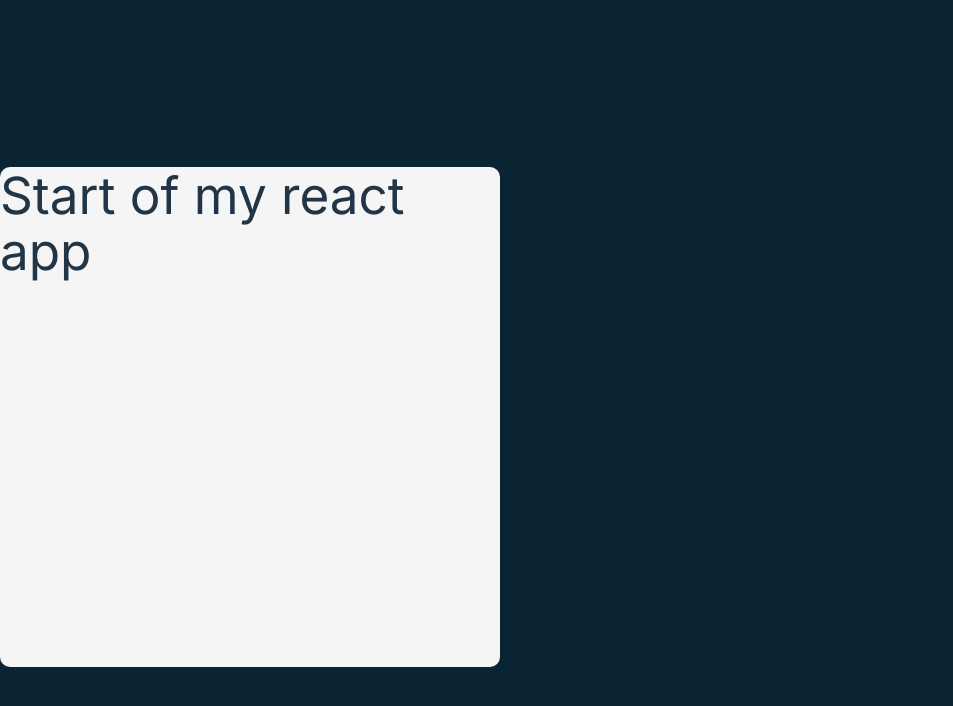
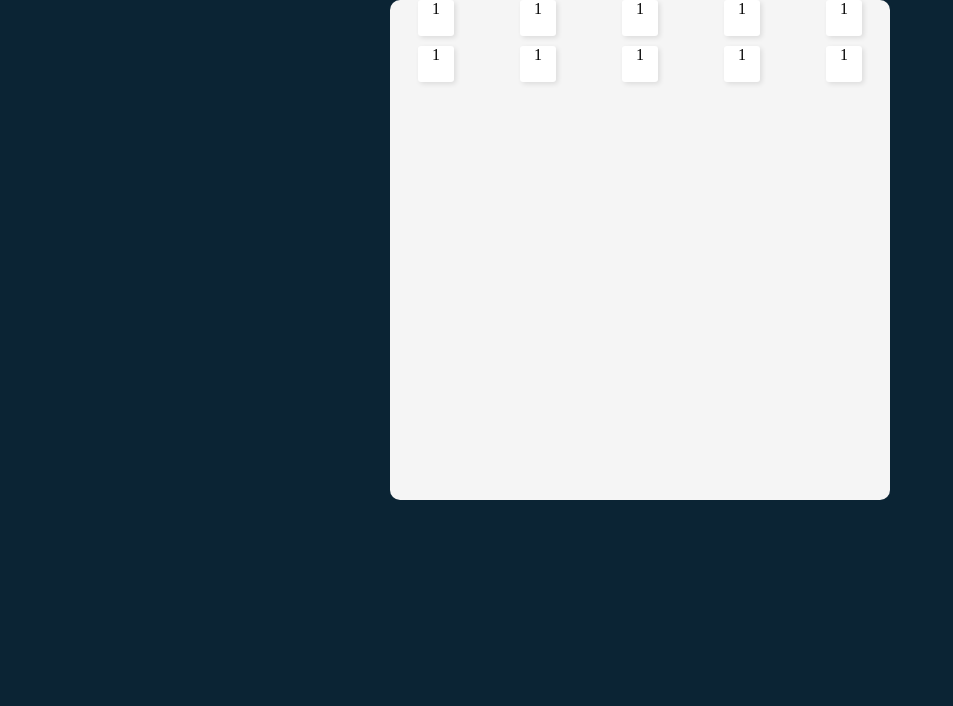
Before and after one commit to Tesha-R/react-tenzies, a React (Vite) app: page / in a window 1280 px wide. Shown: the top 706 px of the page, without its empty margins (0-953 px from the left). Built offline with nearby package versions, Linux system fonts and the light colour scheme.

Commit message:
Add Die component

```diff
--- a/src/App.css
+++ b/src/App.css
@@ -6,8 +6,8 @@ body {
   margin: 0;
   background-color: #0B2434;
   display: flex;
-  justify-items: center;
   align-items: center;
+  justify-content: center;
 }
 
 .main-el {
@@ -16,3 +16,22 @@ body {
   height: 500px;
   border-radius: 10px;
 }
+
+
+.die-el {
+  display: grid;
+  grid-template-columns: repeat(5, 1fr);
+  grid-template-rows: repeat(2, 1fr);
+  grid-column-gap: 10px;
+  grid-row-gap: 10px;
+  justify-items: center;
+}
+
+.die-item {
+  background-color: #ffffff;
+  width: 36px;
+  height: 36px;
+  border-radius: 3px;
+  box-shadow: 2px 2px 5px rgba(0, 0, 0, .1);
+  text-align: center;
+}
--- a/src/App.jsx
+++ b/src/App.jsx
@@ -1,27 +1,9 @@
-import { useState } from 'react';
-
-/**
- * Challenge:
- *
- * - Create a Die component that takes a `value` prop
- * - Render 10 instances of the Die component (manually)
- *      - Provide a number between 1-6 for the value on each
- *        for now
- * - Style the <main> and <Die> components
- *   to look like they do in the slide
- *      - Hints: Create a container to hold the 10 instances
- *        of the Die component, and use CSS Grid to lay them
- *        out evenly in 2 rows of 5 columns
- *      - Use flexbox on main to center the dice container
- *        in the center of the page
- */
+import Die from './Die';
 
 function App() {
-  const [count, setCount] = useState(0);
-
   return (
     <div className="main-el">
-      <h1>Start of my react app</h1>
+      <Die />
     </div>
   );
 }
--- /dev/null
+++ b/src/Die.jsx
@@ -0,0 +1,18 @@
+function Die(props) {
+  return (
+    <div className="die-el">
+      <div className="die-item">1</div>
+      <div className="die-item">1</div>
+      <div className="die-item">1</div>
+      <div className="die-item">1</div>
+      <div className="die-item">1</div>
+      <div className="die-item">1</div>
+      <div className="die-item">1</div>
+      <div className="die-item">1</div>
+      <div className="die-item">1</div>
+      <div className="die-item">1</div>
+    </div>
+  );
+}
+
+export default Die;
--- a/src/index.css
+++ /dev/null
@@ -1,70 +0,0 @@
-:root {
-  font-family: Inter, Avenir, Helvetica, Arial, sans-serif;
-  font-size: 16px;
-  line-height: 24px;
-  font-weight: 400;
-
-  color-scheme: light dark;
-  color: rgba(255, 255, 255, 0.87);
-  background-color: #242424;
-
-  font-synthesis: none;
-  text-rendering: optimizeLegibility;
-  -webkit-font-smoothing: antialiased;
-  -moz-osx-font-smoothing: grayscale;
-  -webkit-text-size-adjust: 100%;
-}
-
-a {
-  font-weight: 500;
-  color: #646cff;
-  text-decoration: inherit;
-}
-a:hover {
-  color: #535bf2;
-}
-
-body {
-  margin: 0;
-  display: flex;
-  place-items: center;
-  min-width: 320px;
-  min-height: 100vh;
-}
-
-h1 {
-  font-size: 3.2em;
-  line-height: 1.1;
-}
-
-button {
-  border-radius: 8px;
-  border: 1px solid transparent;
-  padding: 0.6em 1.2em;
-  font-size: 1em;
-  font-weight: 500;
-  font-family: inherit;
-  background-color: #1a1a1a;
-  cursor: pointer;
-  transition: border-color 0.25s;
-}
-button:hover {
-  border-color: #646cff;
-}
-button:focus,
-button:focus-visible {
-  outline: 4px auto -webkit-focus-ring-color;
-}
-
-@media (prefers-color-scheme: light) {
-  :root {
-    color: #213547;
-    background-color: #ffffff;
-  }
-  a:hover {
-    color: #747bff;
-  }
-  button {
-    background-color: #f9f9f9;
-  }
-}
--- a/src/main.jsx
+++ b/src/main.jsx
@@ -1,7 +1,6 @@
 import React from 'react';
 import ReactDOM from 'react-dom/client';
 import App from './App';
-import './index.css';
 
 const root = ReactDOM.createRoot(document.getElementById('root'));
 
```
